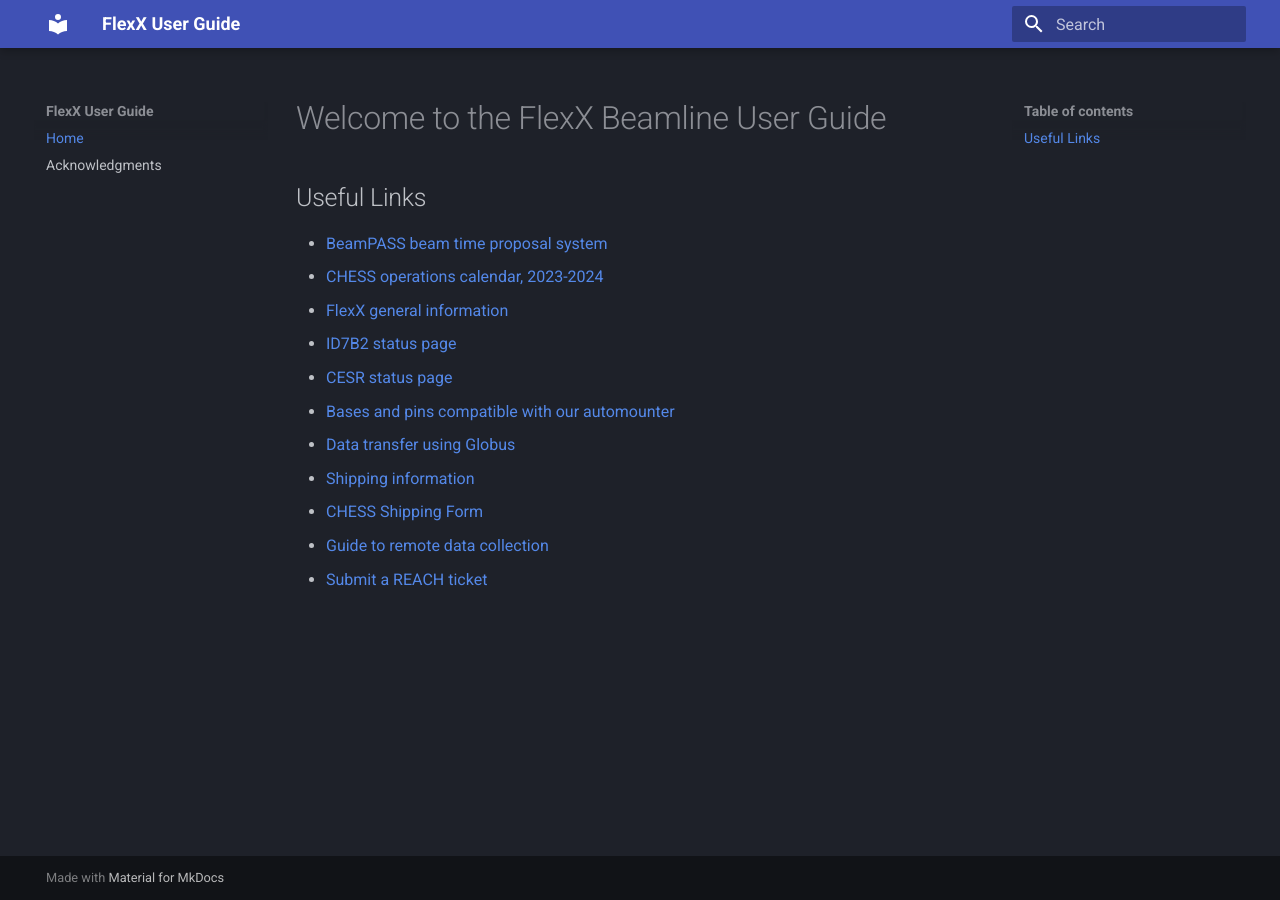
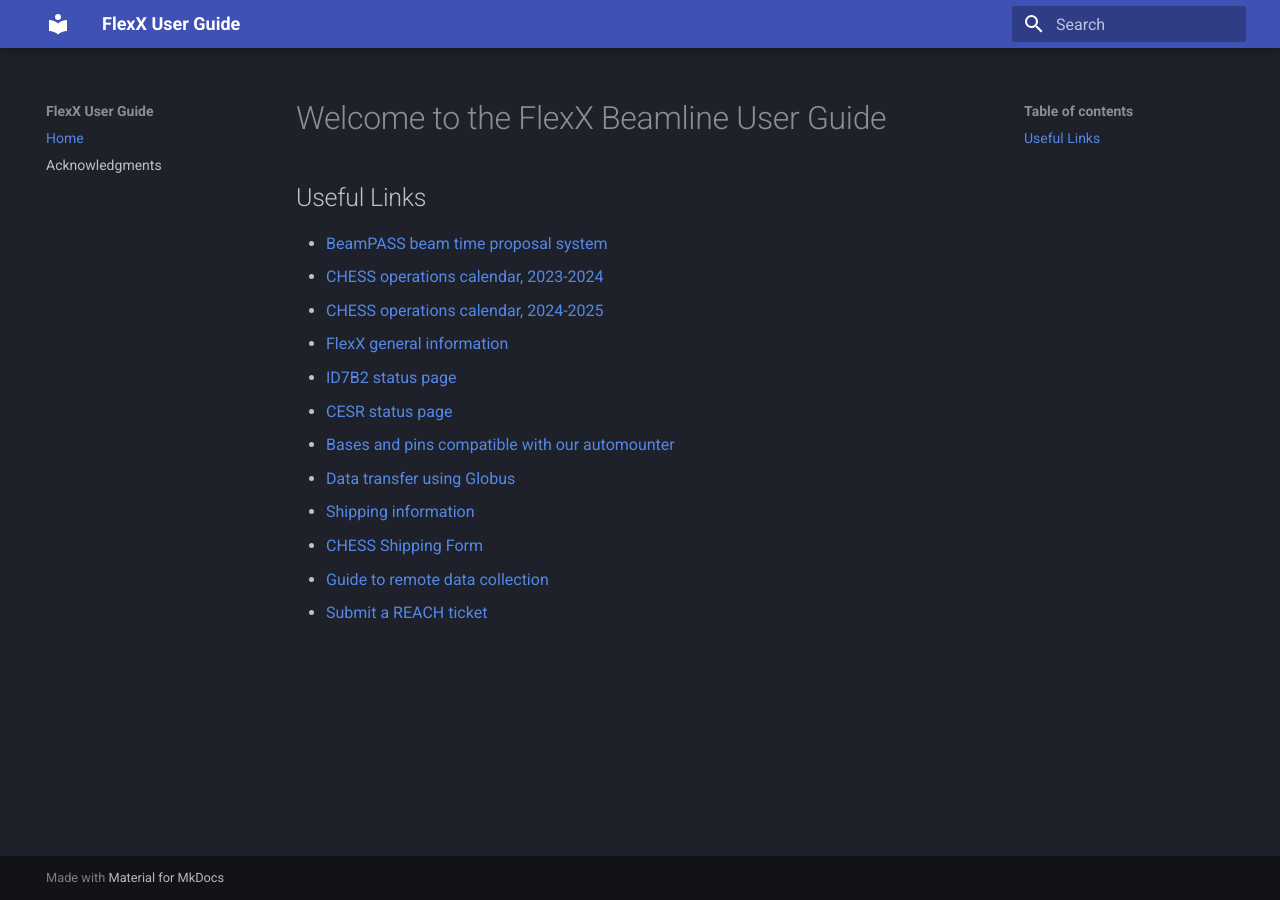
Before and after one commit to FlexXBeamline/user-guide, an MkDocs documentation site: the page built from docs/index.md, in a window 1280 px wide. Built offline with MkDocs 1.6.1 and Material for MkDocs 9.7.7, drawn with Linux system fonts in a browser that asks for light colours.

Commit message:
Update index.md
Added link to 2024-25 operations calendar

```diff
--- a/docs/index.md
+++ b/docs/index.md
@@ -4,6 +4,7 @@
 
 - [BeamPASS beam time proposal system](https://webapps.chess.cornell.edu/beampass/)
 - [CHESS operations calendar, 2023-2024](https://www.chess.cornell.edu/sites/default/files/inline-files/Operations_Calendars_R23_24_final_revD.pdf)
+- [CHESS operations calendar, 2024-2025](https://www.classe.cornell.edu/rsrc/Home/Research/CESR/CesrSchedule/CESR_Operations_Calendar_24-25revB.pdf)
 - [FlexX general information](https://www.chess.cornell.edu/macchess/mx/flexx_beamline)
 - [ID7B2 status page](http://new-status.chess.cornell.edu/id7b2)
 - [CESR status page](https://cesrwww.lepp.cornell.edu/docs/statpanel/fullscore_auto.html)
```
